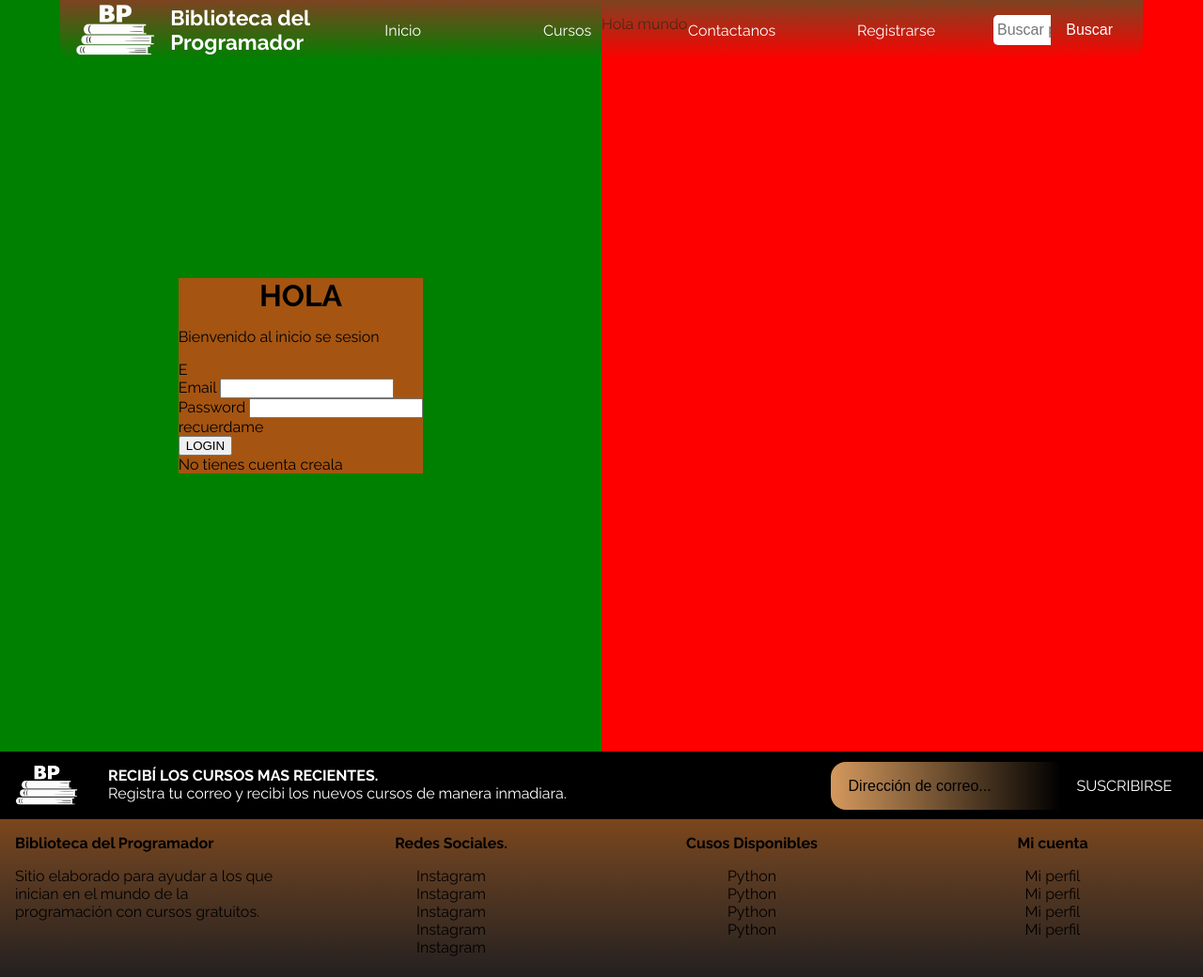
After one commit to RonnyMT08/Plataforma-Cursos, a Flask app: page /login in a window 1280 px wide. The commit adds this page. Shown: the whole page at 94% size. Run offline with Flask 3, Linux system fonts and the light colour scheme.

Commit message:
feat(Login): Creacion basica de la pagina de login

```diff
--- a/Frontend/routes/public.py
+++ b/Frontend/routes/public.py
@@ -13,7 +13,10 @@ def register(app):
     def fundamentos():
         return render_template('fundamentos.html')
 
-
     @app.route("/modelo")
     def modelo():
         return render_template('modelo.html')
+
+    @app.route("/login")
+    def login():
+        return render_template('login.html')
--- a/Frontend/static/styles/style.css
+++ b/Frontend/static/styles/style.css
@@ -651,3 +651,33 @@ path {
     padding: 1rem 3rem;
     border-radius: 0.5rem;
 }
+
+/****************************
+LOGIN
+****************************/
+.conteiner-login {
+    background-color: red;
+    display: flex;
+    flex-direction: row;
+    width: 100%;
+    height: 100vh;
+}
+
+.conteiner-login__content {
+    background-color: green;
+    display: flex;
+    justify-content: center;
+    align-items: center;
+    width: 50%;
+}
+
+.conteiner-login__content-div {
+    background-color: #a55511;
+}
+
+#login-title{
+    display: flex;
+    justify-content: center;
+    font-weight: bolder;
+    font-size: 2rem;
+}
--- /dev/null
+++ b/Frontend/templates/login.html
@@ -0,0 +1,36 @@
+{% extends 'base.html' %}
+
+{% block title %}login{% endblock %}
+
+{% block content %}
+
+<div class="conteiner-login">
+
+    <div class="conteiner-login__content">
+
+        <div class="conteiner-login__content-div">
+            <span id="login-title">HOLA</span>
+            <p>Bienvenido al inicio se sesion</p>
+            <span id="login-emoji"">E</span>
+            <form action="" method="post">
+                <label for="">Email</label>
+                <input type="text"><br>
+
+                <label for="">Password</label>
+                <input type="text">
+            </form>
+            <div>
+                recuerdame
+            </div>
+            <button>LOGIN</button>
+            <div>No tienes cuenta creala</div>
+        </div>
+    </div>
+    <div>
+        <p>Hola mundo</p>
+    </div>
+
+</div>
+
+
+{% endblock %}
```
